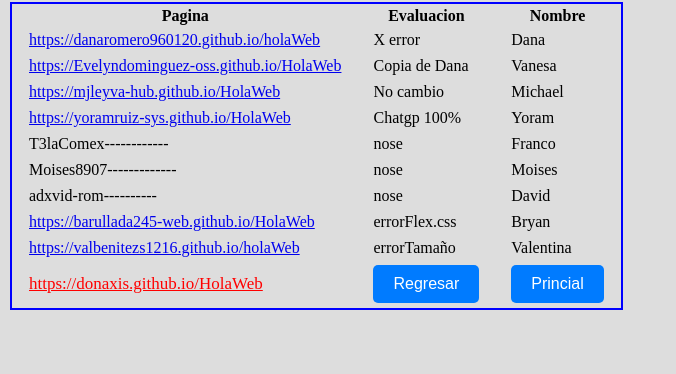
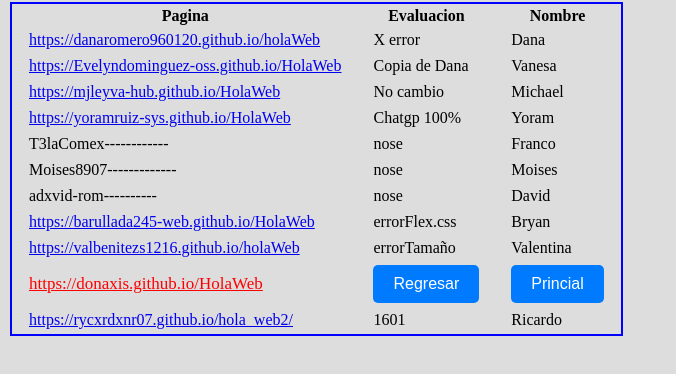
Before and after one commit to DonAxis/HolaWeb, a plain HTML site: page alumnos.html in a window 1280 px wide. Shown: the part 88-462 px from the top of the page, without its empty margins (0-676 px from the left). Drawn offline with Linux system fonts and the light colour scheme.

Commit message:
Add new row with link and student details

```diff
--- a/alumnos.html
+++ b/alumnos.html
@@ -76,6 +76,12 @@
     	</a>
     </td>
   </tr>
+ <tr>
+    <td><a href="https://rycxrdxnr07.github.io/hola_web2/" target="_blank">https://rycxrdxnr07.github.io/hola_web2/</a></td>
+    <td>1601</td>
+    <td>Ricardo</td>
+  </tr>
+
 </table>
 
 
```
